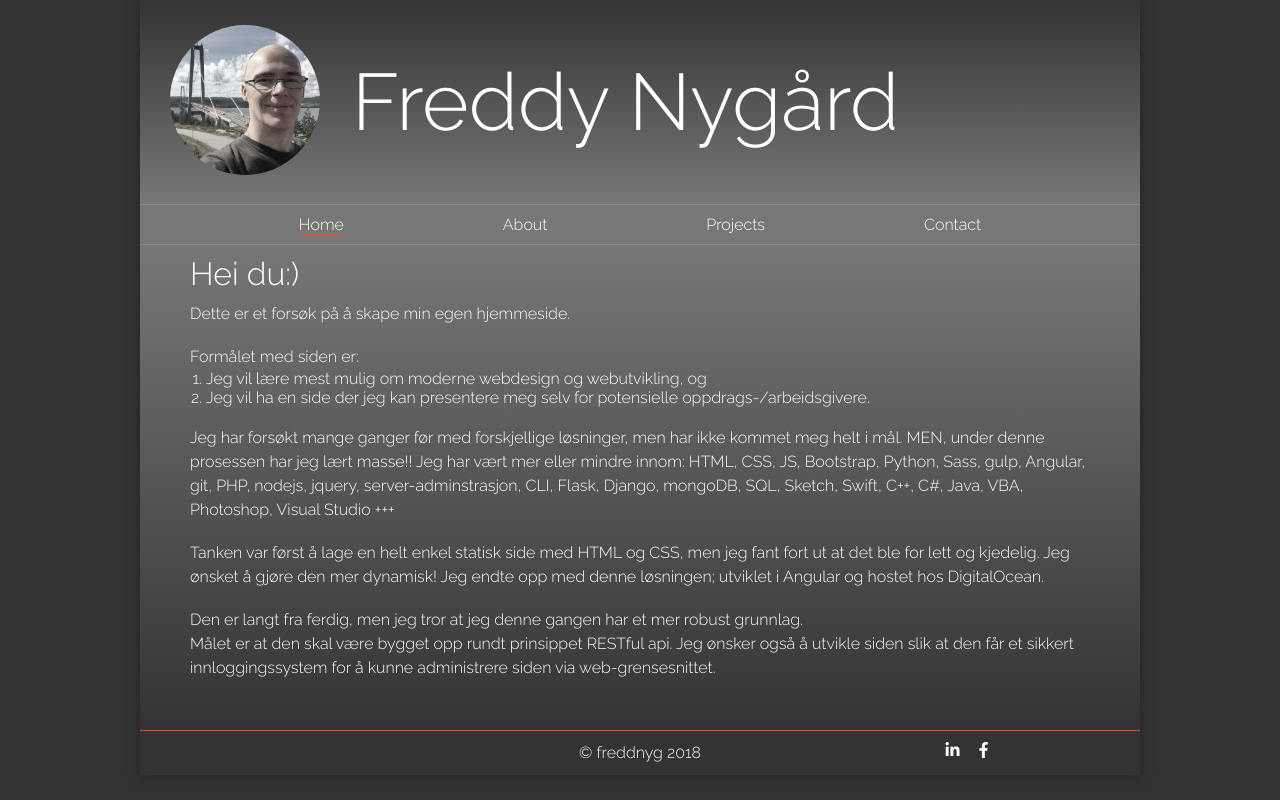
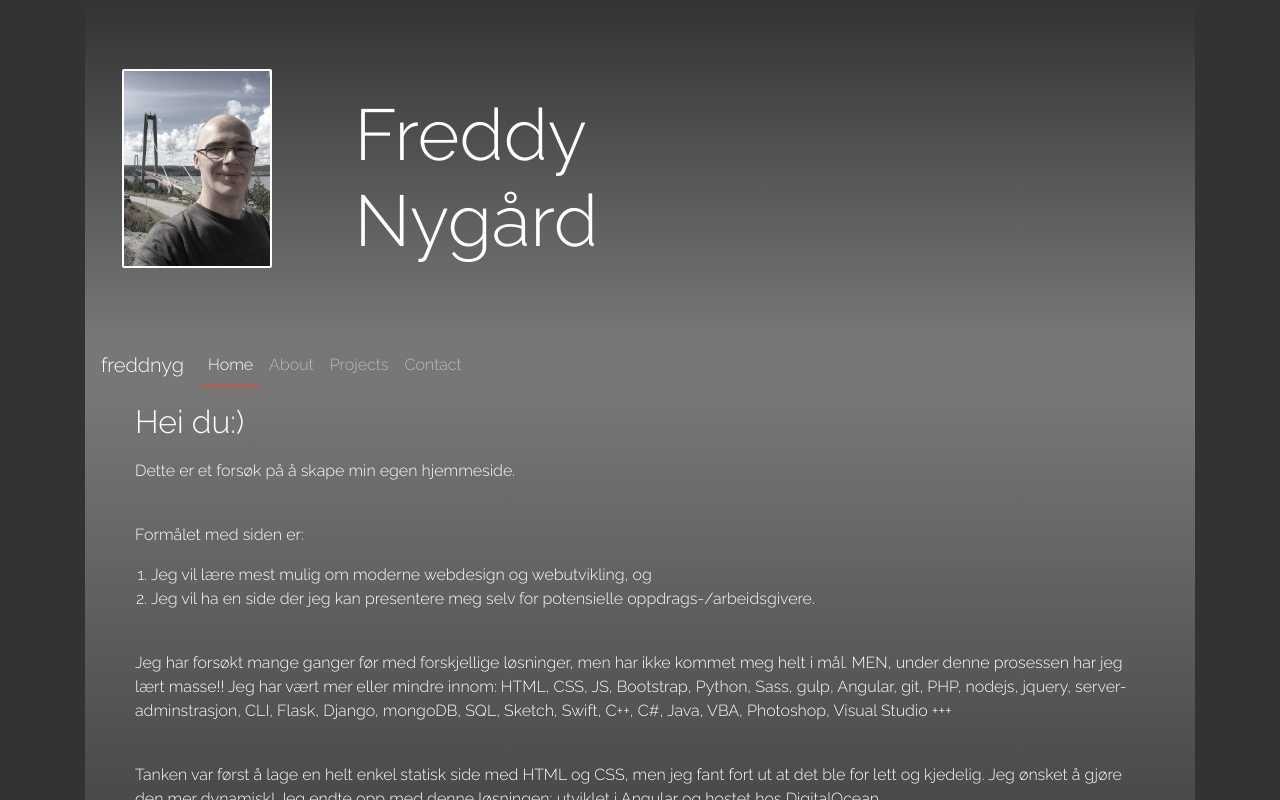
Before and after one commit to freddnyg/freddnyg, an Angular app: page / in a window 1280 px wide. Shown: the top 800 px of the page. Built offline with nearby package versions, Linux system fonts and the light colour scheme.

Commit message:
added bootstrap

```diff
--- a/angular.json
+++ b/angular.json
@@ -27,9 +27,14 @@
               "src/assets"
             ],
             "styles": [
+              "node_modules/bootstrap/scss/bootstrap.scss",
               "src/styles.scss"
             ],
-            "scripts": []
+            "scripts": [
+              "node_modules/jquery/dist/jquery.js",
+              "node_modules/popper.js/dist/umd/popper.js",
+              "node_modules/bootstrap/dist/js/bootstrap.js"
+            ]
           },
           "configurations": {
             "production": {
--- a/package.json
+++ b/package.json
@@ -20,7 +20,10 @@
     "@angular/platform-browser": "^6.0.3",
     "@angular/platform-browser-dynamic": "^6.0.3",
     "@angular/router": "^6.0.3",
+    "bootstrap": "^4.1.1",
     "core-js": "^2.5.4",
+    "jquery": "^3.3.1",
+    "popper.js": "^1.14.3",
     "rxjs": "^6.0.0",
     "zone.js": "^0.8.26"
   },
--- /dev/null
+++ b/src/_variables.scss
@@ -0,0 +1,4 @@
+$primary-color:#333;
+$secondary-color:#777;
+$accent-color: #ff4228;
+$text-color: #fff;
--- a/src/app/header/header.component.html
+++ b/src/app/header/header.component.html
@@ -1,6 +1,8 @@
-<header>
-  <a href="/">
-    <img src="assets/IMG_0107.jpg" alt="">
-  </a>
-  <h1>Freddy Nygård</h1>
+<header class="jumbotron">
+  <div class="row align-items-end">
+      <a class="col-4" href="/">
+        <img src="assets/IMG_0107.jpg" alt="">
+      </a>
+      <h1 class="col-8 display-3">Freddy Nygård</h1>
+  </div>
 </header>
--- a/src/app/navbar/navbar.component.html
+++ b/src/app/navbar/navbar.component.html
@@ -1,8 +1,15 @@
-<nav>
-  <ul id="menu">
-    <li><a routerLink="/" routerLinkActive="active" [routerLinkActiveOptions]="{exact: true}">Home</a></li>
-    <li><a routerLink="/about" routerLinkActive="active">About</a></li>
-    <li><a routerLink="/projects" routerLinkActive="active">Projects</a></li>
-    <li><a routerLink="/contact" routerLinkActive="active">Contact</a></li>
-  </ul>
-</nav>
+<nav class="navbar navbar-expand-lg navbar-dark bg-default">
+    <a class="navbar-brand" href="#">freddnyg</a>
+    <button class="navbar-toggler" type="button" data-toggle="collapse" data-target="#navbarSupportedContent" aria-controls="navbarSupportedContent" aria-expanded="false" aria-label="Toggle navigation">
+      <span class="navbar-toggler-icon"></span>
+    </button>
+
+    <div class="collapse navbar-collapse" id="navbarSupportedContent">
+      <ul class="navbar-nav mr-auto">
+          <li class="nav-item"><a class="nav-link" routerLink="/" routerLinkActive="active" [routerLinkActiveOptions]="{exact: true}">Home</a></li>
+          <li class="nav-item"><a class="nav-link" routerLink="/about" routerLinkActive="active">About</a></li>
+          <li class="nav-item"><a class="nav-link" routerLink="/projects" routerLinkActive="active">Projects</a></li>
+          <li class="nav-item"><a class="nav-link" routerLink="/contact" routerLinkActive="active">Contact</a></li>
+      </ul>
+    </div>
+  </nav>
--- a/src/styles.scss
+++ b/src/styles.scss
@@ -1,63 +1,21 @@
-@import url('https://fonts.googleapis.com/css?family=Roboto:300,400');
-
-$primary-color:#333;
-$secondary-color:#777;
-$accent-color: #ff4228;
-$text-color: #fff;
-
-* {
-    box-sizing: border-box;
-    padding: 0;
-    margin: 0;
-}
+@import 'variables';
 
 html, body {
   font-family: 'Raleway', sans-serif;
   font-weight: 300;
   background: $primary-color;
+  color: $text-color;
 }
 
-h1 {
-  padding: 0;
-  font-size: 5rem;
-  font-weight: inherit;
-  color: $text-color;
-  margin: 0 2rem;
-  transition: .5s;
-  white-space: nowrap;
+.jumbotron {
+  margin-bottom: 0;
+  border-radius: 0;
 }
 
-p {
-  color: $text-color;
-  line-height: 1.5;
+.bg-default {
+  background-color: $secondary-color;
 }
 
-h3 {
-  margin-bottom: 20px;
-}
-
-.container {
-  display: flex;
-  flex-direction: column;
-  width: 80%;
-  max-width: 1000px;
-  margin: auto;
-  box-shadow: 0 0 10px #222;
-
-  header {
-    display: flex;
-    align-items: center;
-    padding-left: 30px;
-    background: linear-gradient($primary-color, $secondary-color);
-
-    img {
-        width: 150px;
-        -webkit-clip-path: circle();
-        clip-path: circle();
-        filter: grayscale(70%);
-        transition: .7s;
-    }
-  }
   main {
     display: flex;
     justify-content: center;
@@ -78,33 +36,20 @@ h3 {
       }
     }
   }
-}
 
-nav {
+header {
   display: flex;
-  justify-content: center;
   align-items: center;
-  background: $secondary-color;
-  border-top: 1px solid #888;
-  border-bottom: 1px solid #888;
+  padding-left: 30px;
+  background: linear-gradient($primary-color, $secondary-color);
 
-  ul {
-    display: flex;
-    flex-direction: row;
-    justify-content: space-evenly;
-    list-style: none;
-    width: 100%;
-    padding: 10px 0;
-
-    a {
-      text-decoration: none;
-      color: $text-color;
-      transition: .8s;
-
-      &:hover {
-          color: $accent-color;
-      }
-    }
+  img {
+      width: 150px;
+      filter: grayscale(70%);
+      transition: .7s;
+      border: 2px solid #fff;
+      border-radius: 2px;
+      margin: 5px;
   }
 }
 
@@ -163,41 +108,3 @@ i {
 .active {
   box-shadow: 0 3px 3px -2px $accent-color;
 }
-
-@media (max-width: 1034px) {
-  h1 {
-    font-size: 4rem;
-  }
-}
-
-@media (max-width: 850px) {
-  h1 {
-    font-size: 3rem;
-  }
-
-  .container header img {
-    width: 100px;
-  }
-
-  .container {
-    width: 100%;
-    box-shadow: none;
-    margin: 0;
-  }
-}
-
-@media (max-width: 700px) {
-  h1 {
-    font-size: 2rem;
-  }
-
-  .container header img {
-    width: 80px;
-  }
-
-  .container {
-    width: 100%;
-    box-shadow: none;
-    margin: 0;
-  }
-}
```
Also changed, not shown: 1 other file (tests, documents, lock files or other folders).
